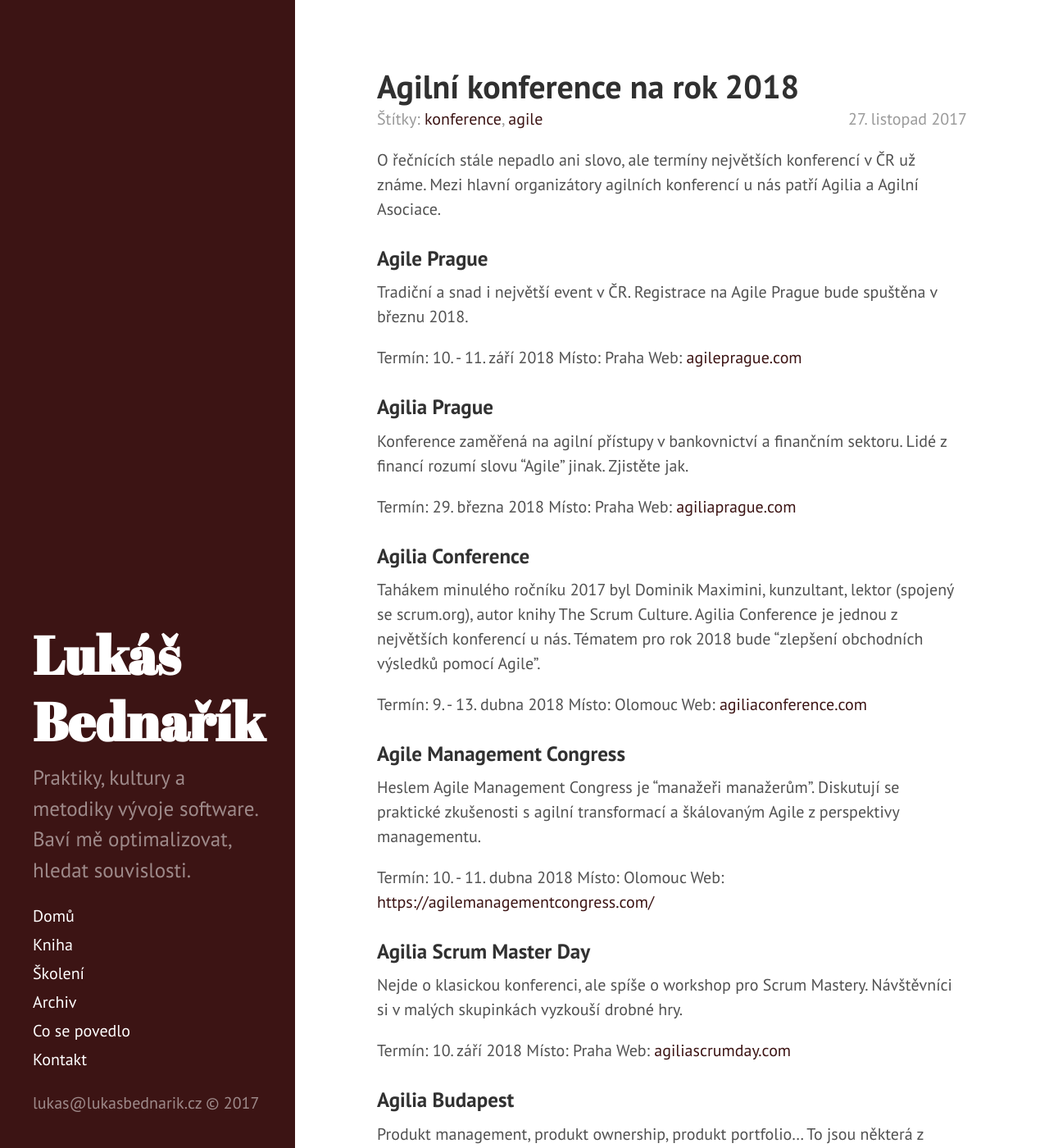
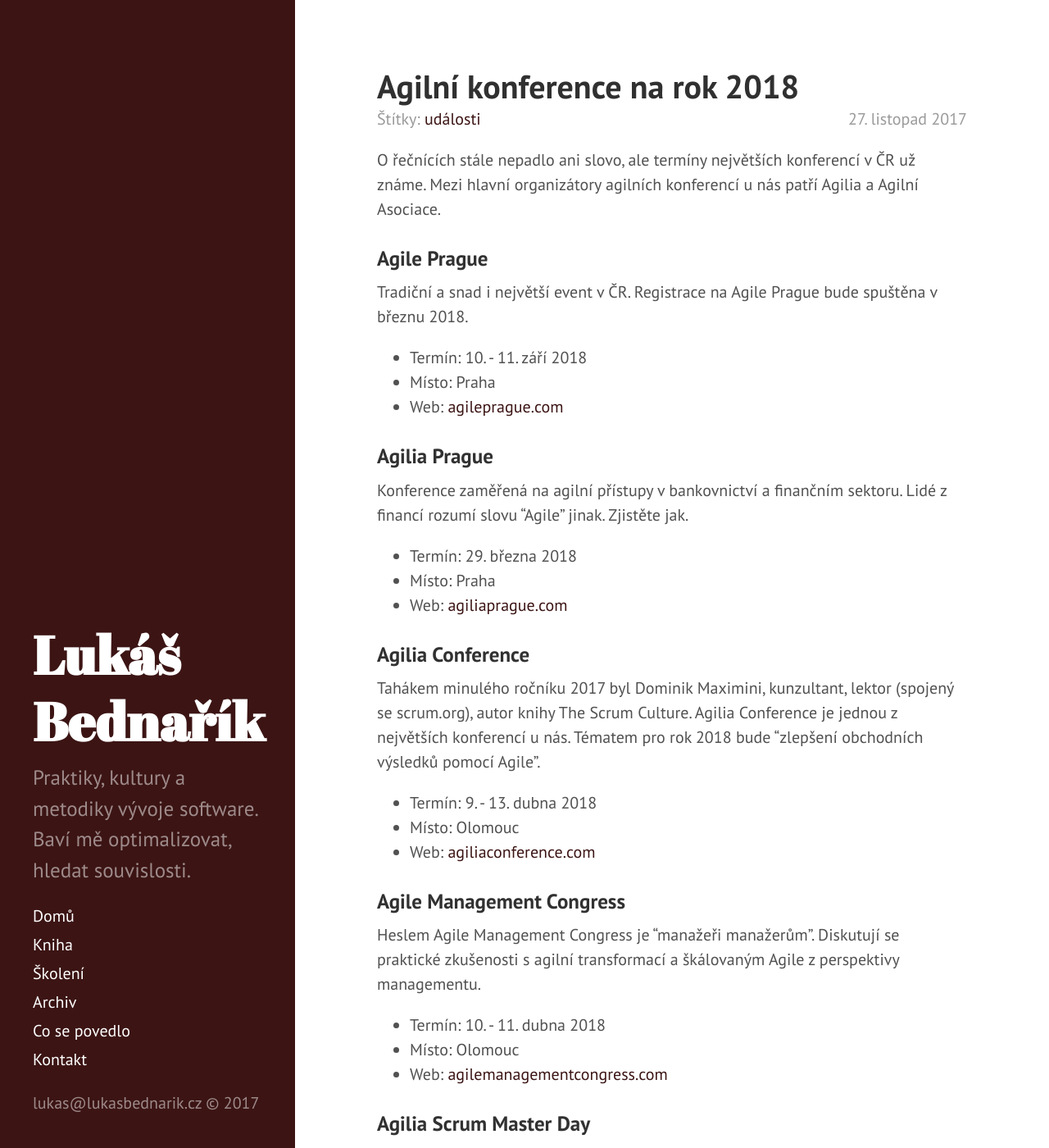
Before and after one commit to lukasbednarik/lukasbednarik.cz, a Jekyll site: the page built from _posts/2017-11-27-agilni-konference-2018.md, in a window 1280 px wide and 1400 px high. Shown: the whole window at 82% size. Built offline with Jekyll 4.4.1, drawn with Linux system fonts in a browser that asks for light colours; some of the changed lines change nothing that is shown; some of the changed text lies outside the part shown.

Commit message:
first proofreading

```diff
--- a/_posts/2017-11-27-agilni-konference-2018.md
+++ b/_posts/2017-11-27-agilni-konference-2018.md
@@ -1,7 +1,7 @@
 ---
 layout: post
 title: Agilní konference na rok 2018
-tags: konference agile
+tags: události
 ---
 
 O řečnících stále nepadlo ani slovo, ale termíny největších konferencí v ČR už známe. Mezi hlavní organizátory agilních konferencí u nás
@@ -11,46 +11,46 @@
 
 Tradiční a snad i největší event v ČR. Registrace na Agile Prague bude spuštěna v březnu 2018.
 
-Termín: 10. - 11. září 2018
-Místo: Praha
-Web: [agileprague.com](http://agileprague.com/)
+- Termín: 10. - 11. září 2018
+- Místo: Praha
+- Web: [agileprague.com](http://agileprague.com/)
 
 ### Agilia Prague
 
 Konference zaměřená na agilní přístupy v bankovnictví a finančním sektoru. Lidé z financí rozumí slovu “Agile” jinak. Zjistěte jak.
 
-Termín: 29. března 2018
-Místo: Praha
-Web: [agiliaprague.com](http://agiliaprague.com/)
+- Termín: 29. března 2018
+- Místo: Praha
+- Web: [agiliaprague.com](http://agiliaprague.com/)
 
 ### Agilia Conference
 
 Tahákem minulého ročníku 2017 byl Dominik Maximini, kunzultant, lektor (spojený se scrum.org), autor knihy The Scrum Culture. Agilia Conference je jednou z největších konferencí u nás. Tématem pro rok 2018 bude “zlepšení obchodních výsledků pomocí Agile”.
 
-Termín: 9. - 13. dubna 2018
-Místo: Olomouc
-Web: [agiliaconference.com](http://agiliaconference.com/)
+- Termín: 9. - 13. dubna 2018
+- Místo: Olomouc
+- Web: [agiliaconference.com](http://agiliaconference.com/)
 
 ### Agile Management Congress
 
 Heslem Agile Management Congress je “manažeři manažerům”. Diskutují se praktické zkušenosti s agilní transformací a škálovaným Agile z perspektivy managementu.
 
-Termín: 10. - 11. dubna 2018
-Místo: Olomouc
-Web: [https://agilemanagementcongress.com/](https://agilemanagementcongress.com/)
+- Termín: 10. - 11. dubna 2018
+- Místo: Olomouc
+- Web: [agilemanagementcongress.com](https://agilemanagementcongress.com/)
 
 ### Agilia Scrum Master Day
 
 Nejde o klasickou konferenci, ale spíše o workshop pro Scrum Mastery. Návštěvníci si v malých skupinkách vyzkouší drobné hry.
 
-Termín: 10. září 2018
-Místo: Praha
-Web: [agiliascrumday.com](http://www.agiliascrumday.com/)
+- Termín: 10. září 2018
+- Místo: Praha
+- Web: [agiliascrumday.com](http://www.agiliascrumday.com/)
 
 ### Agilia Budapest
 
 Produkt management, produkt ownership, produkt portfolio… To jsou některá z témat produktově zaměřené konference v Budapešti.
 
-Termín: 15. říjen 2018
-Místo: Budapešť
-Web: [agiliabudapest.com](http://www.agiliabudapest.com/)
+- Termín: 15. říjen 2018
+- Místo: Budapešť
+- Web: [agiliabudapest.com](http://www.agiliabudapest.com/)
```
